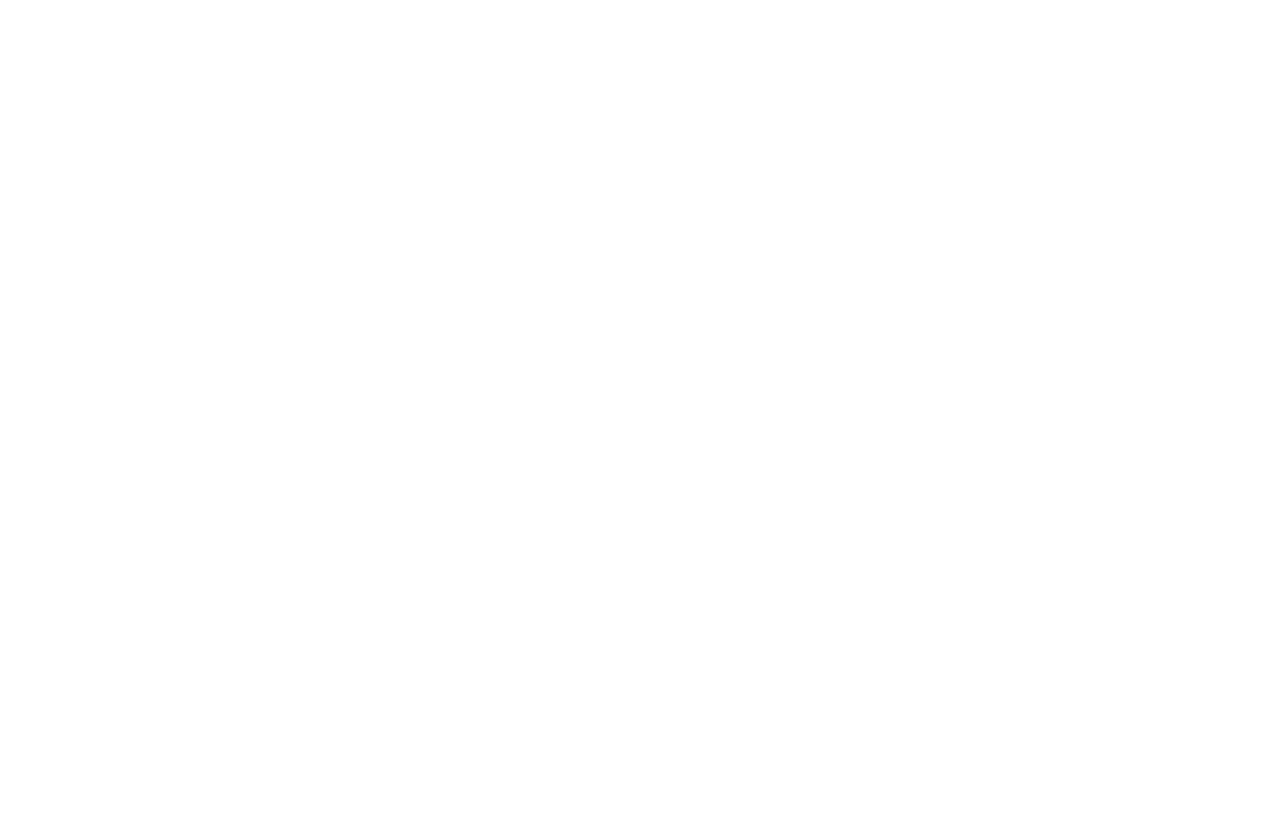
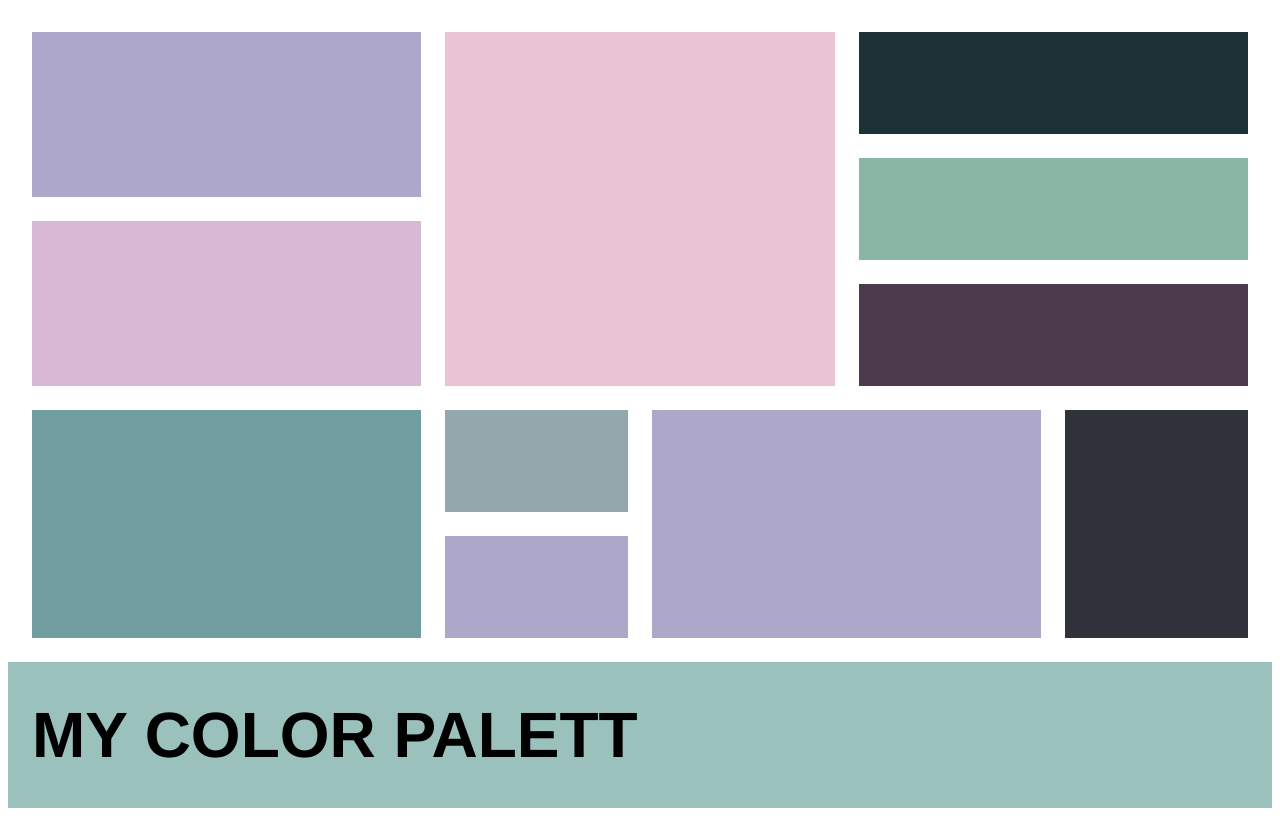
Before and after one commit to Martinasoomro/grid, a plain HTML site: page index.html in a window 1280 px wide. Drawn offline with Linux system fonts and the light colour scheme.

Commit message:
Finished grid

```diff
--- a/index.html
+++ b/index.html
@@ -6,5 +6,20 @@
     <link rel="stylesheet" href="styles/index.css" />
     <title>Document</title>
   </head>
-  <body></body>
+  <body>
+    <div class="grid-container">
+      <div class="grid-item1"></div>
+      <div class="grid-item2"></div>
+      <div class="grid-item3"></div>
+      <div class="grid-item4"></div>
+      <div class="grid-item5"></div>
+      <div class="grid-item6"></div>
+      <div class="grid-item7"></div>
+      <div class="grid-item8"></div>
+      <div class="grid-item9"></div>
+      <div class="grid-item10"></div>
+      <div class="grid-item11"></div>
+    </div>
+    <footer>My color palett</footer>
+  </body>
 </html>
--- a/styles/index.css
+++ b/styles/index.css
@@ -0,0 +1,93 @@
+body {
+  height: 100vh;
+  display: grid;
+  grid-template-columns: 1fr;
+  grid-template-rows: 1fr 146px;
+}
+
+.grid-container {
+  display: grid;
+  grid-template-columns: repeat(6, 1fr);
+  grid-template-rows: repeat(10, 1fr);
+  grid-gap: 24px;
+  padding: 24px;
+}
+
+.grid-item1 {
+  grid-column: 1/3;
+  grid-row: 1/4;
+  background-color: #ada7c9;
+}
+
+.grid-item2 {
+  grid-column: 1/3;
+  grid-row: 4/7;
+  background-color: #d7b9d5;
+}
+
+.grid-item3 {
+  grid-column: 1/3;
+  grid-row: 7/11;
+  background-color: #729ea1;
+}
+
+.grid-item4 {
+  grid-column: 3/5;
+  grid-row: 1/7;
+  background-color: #eac4d5;
+}
+
+.grid-item5 {
+  grid-column: 3/4;
+  grid-row: 7/9;
+  background-color: #93a8ac;
+}
+
+.grid-item6 {
+  grid-column: 3/4;
+  grid-row: 9/11;
+  background-color: #ada7c9;
+}
+
+.grid-item7 {
+  grid-column: 4/6;
+  grid-row: 7/11;
+  background-color: #ada7c9;
+}
+
+.grid-item8 {
+  grid-column: 5/7;
+  grid-row: 1/3;
+  background-color: #1d3236;
+}
+
+.grid-item9 {
+  grid-column: 5/7;
+  grid-row: 3/5;
+  background-color: #89b6a5;
+}
+
+.grid-item10 {
+  grid-column: 5/7;
+  grid-row: 5/7;
+  background-color: #4c3b4d;
+}
+
+.grid-item11 {
+  grid-column: 6/7;
+  grid-row: 7/11;
+  background-color: #2f323a;
+}
+
+footer {
+  font-family: Helvetica;
+  font-style: normal;
+  font-weight: bold;
+  font-size: 64px;
+  line-height: 78px;
+  text-transform: uppercase;
+  background-color: #9bc1bc;
+  padding-top: 34px;
+  padding-bottom: 34px;
+  padding-left: 24px;
+}
```
